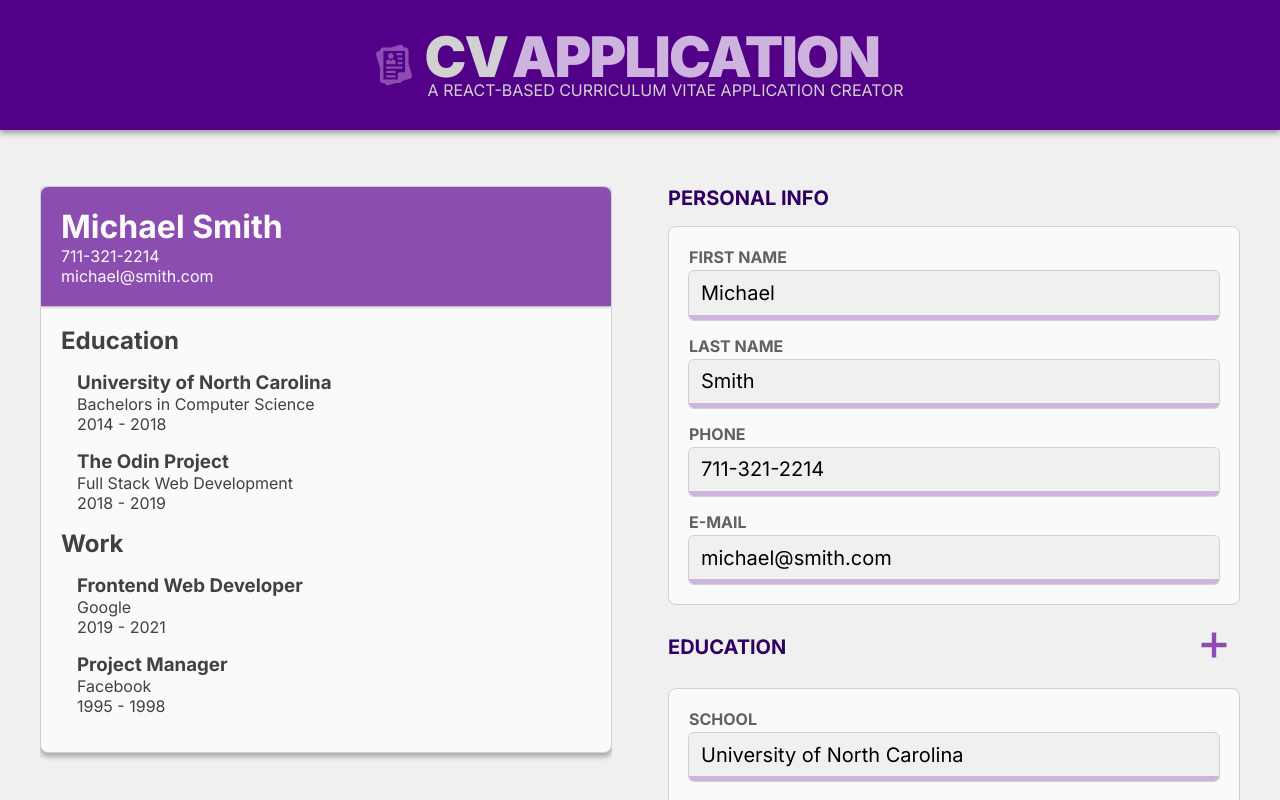
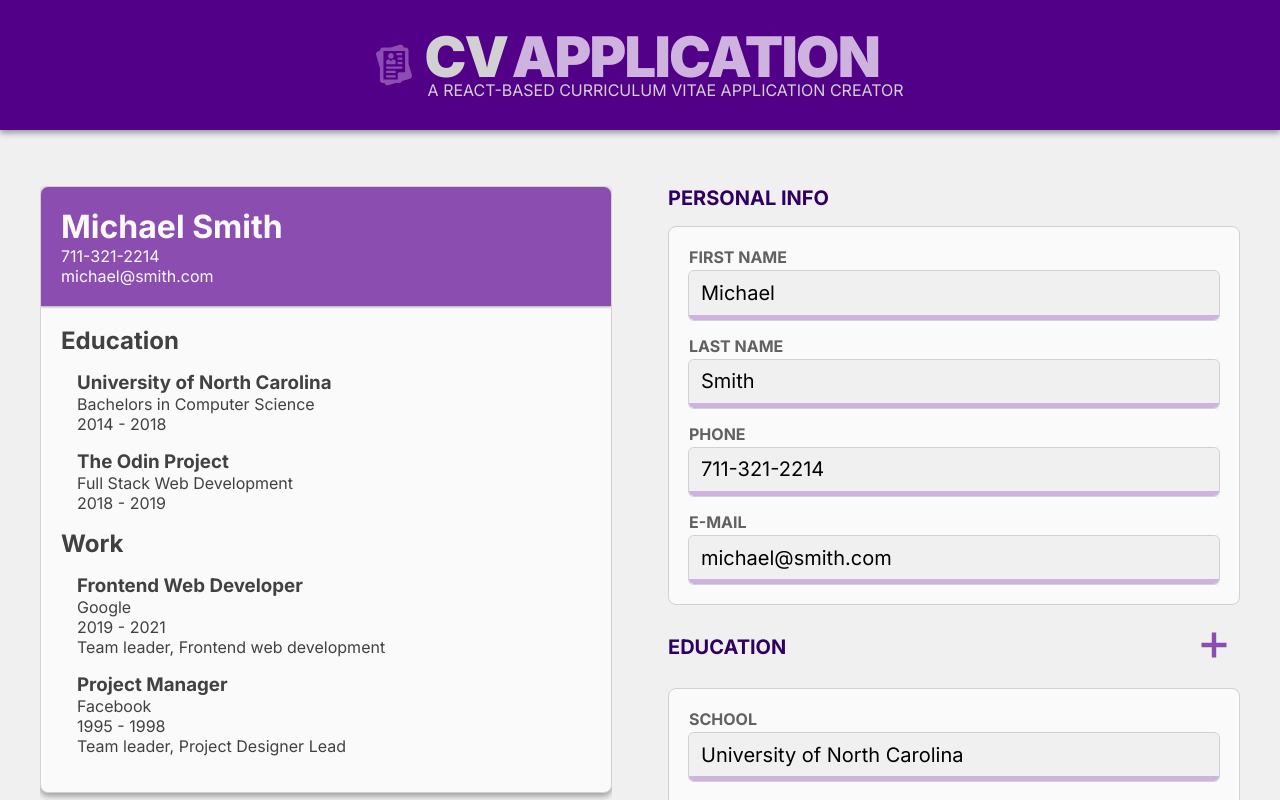
Before and after one commit to bmilcs/odin-cv-application, a React (Create React App) app: page / in a window 1280 px wide. Shown: the top 800 px of the page. Built offline with nearby package versions, Linux system fonts and the light colour scheme.

Commit message:
Add responsibilities to Preview section

```diff
--- a/src/components/Preview.js
+++ b/src/components/Preview.js
@@ -63,6 +63,7 @@ const Preview = (props) => {
                     {w.endDate}
                   </p>
                 ) : null}
+                <p>{w.responsibilities}</p>
               </div>
             );
           })}
```
